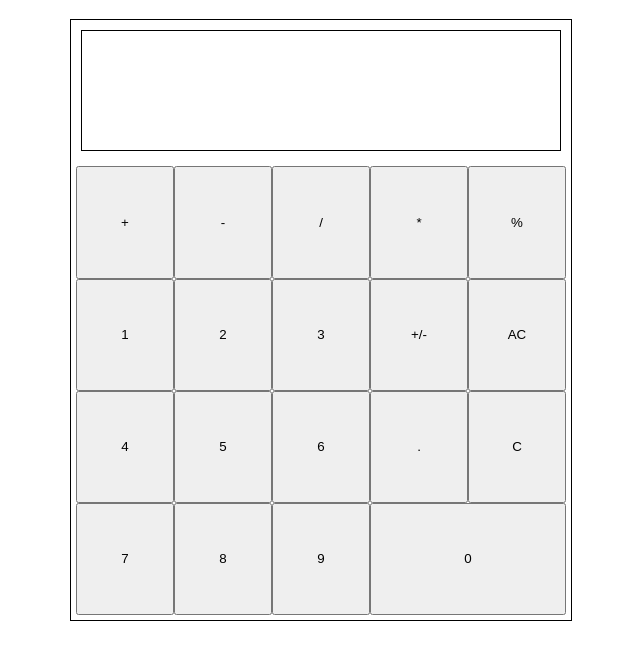
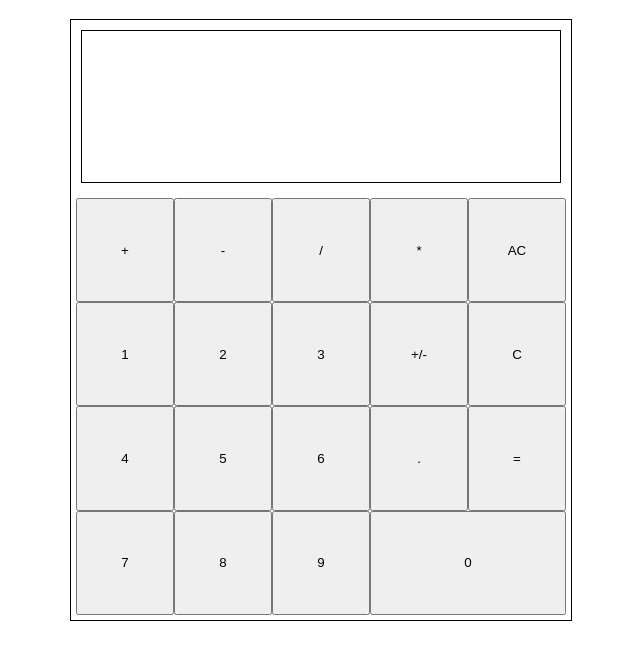
Before and after one commit to Nimueh-Ilya/calculator, a plain HTML site: page index.html in a window 1280 px wide. Shown: the part 69-722 px from the top of the page, without its empty margins (319-959 px from the left). Drawn offline with Linux system fonts and the light colour scheme.

Commit message:
Set screen display Restructure HTML skeleton Add event listeners to number and operator buttons Add user input to calculator display

```diff
--- a/index.html
+++ b/index.html
@@ -4,63 +4,33 @@
     <meta charset="UTF-8">
     <meta name="viewport" content="width=device-width, initial-scale=1.0">
     <link rel="stylesheet" href="style.css" >
+    <script src="index.js" defer></script>
     <title>Calculator</title>
 </head>
 <body>
     <h1>CALCULATOR</h1>
     <div class="container">
             <div class="screen"></div>
-            <!-- <div class="controls1">
-                <div class="add">+</div>
-                <div class="subs">-</div>
-                <div class="multi">x</div>
-                <div class="divide">/</div>
-            </div>
             <div class="lower-panel">
-                <div class="keys">
-                    <div class="keys1">
-                        <div class="number1 key">1</div>
-                        <div class="number2 key">2</div>
-                        <div class="number3 key">3</div>
-                    </div>
-                    <div class="keys2">
-                        <div class="number4 key">4</div>
-                        <div class="number5 key">5</div>
-                        <div class="number6 key">6</div>
-                    </div>
-                    <div class="keys3">
-                        <div class="number7 key">7</div>
-                        <div class="number8 key">8</div>
-                        <div class="number9 key">9</div>
-                    </div>
-                </div>
-                <div class="controls2">
-                    <div class="clear">AC</div>
-                    <div class="clear-one">C</div>
-                    <div class="operate">=</div>
-                    <div class="number0 key">0</div>
-                </div>
-            </div> -->
-            <div class="lower-panel">
-                <button class="button">+</button>
-                <button class="button">-</button>
-                <button class="button">/</button>
-                <button class="button">*</button>
-                <button class="button">%</button>
-                <button class="button">1</button>
-                <button class="button">2</button>
-                <button class="button">3</button>
-                <button class="button">+/-</button>
-                <button class="button">AC</button>
-                <button class="button">4</button>
-                <button class="button">5</button>
-                <button class="button">6</button>
-                <button class="button">.</button>
-                <button class="button">C</button>
-                <button class="button">7</button>
-                <button class="button">8</button>
-                <button class="button">9</button>
-                <button class="button number0">0</button>
+                <button class="buttons operator plus-sign">+</button>
+                <button class="buttons operator minus-sign">-</button>
+                <button class="buttons operator division-sign">/</button>
+                <button class="buttons operator multi-sign">*</button>
+                <button class="buttons backspace">AC</button>
+                <button class="buttons number number1">1</button>
+                <button class="buttons number number2">2</button>
+                <button class="buttons number number3">3</button>
+                <button class="buttons pos-neg">+/-</button>
+                <button class="buttons clear">C</button>
+                <button class="buttons number number4">4</button>
+                <button class="buttons number number5">5</button>
+                <button class="buttons number number6">6</button>
+                <button class="buttons dot">.</button>
+                <button class="buttons equal-sign">=</button>
+                <button class="buttons number number7">7</button>
+                <button class="buttons number number8">8</button>
+                <button class="buttons number number9">9</button>
+                <button class="buttons number number0">0</button>
             </div>
 
     </div>
--- a/index.js
+++ b/index.js
@@ -24,6 +24,28 @@ function operate(num1,num2,operator) {
         return division(num1,num2)
     }
 }
-const firstNumber = ""
-const secondNumber = ""
-const operation = ""
+const screen = document.querySelector('.screen')
+const buttons = document.querySelectorAll('.buttons')
+const numbers = document.querySelectorAll('.number')
+const operators = document.querySelectorAll('.operator')
+let firstNumber = ""
+let secondNumber = ""
+let operation = ""
+let total = 0
+function screenDisplay() {
+    screen.innerText = `${firstNumber} ${operation} ${secondNumber}`
+}
+numbers.forEach(number =>number.addEventListener('click',()=>{
+    if (operation == '') {
+        firstNumber = firstNumber + number.innerText
+        screenDisplay()
+    }
+    else if (operation != '') {
+        secondNumber = secondNumber+number.innerText
+        screenDisplay()    }
+}) )
+operators.forEach(operator => operator.addEventListener('click',()=>{
+    operation = `${operator.innerText}`
+    screenDisplay()
+}
+))
--- a/style.css
+++ b/style.css
@@ -5,6 +5,13 @@ html {
 }
 h1 {
     text-align: center;
+}
+.screen{
+    display: flex;
+    justify-content: right;
+    align-items: end;
+    padding: 20px;
+    font-size: 60px;
 }
 .container {
 width: 500px;
@@ -27,7 +34,7 @@ border-width: 1px;
     flex-wrap: wrap;
     margin: 5px;
 }
-.button {
+.buttons {
     width: 20%;
     height: 25%;
 }
```
